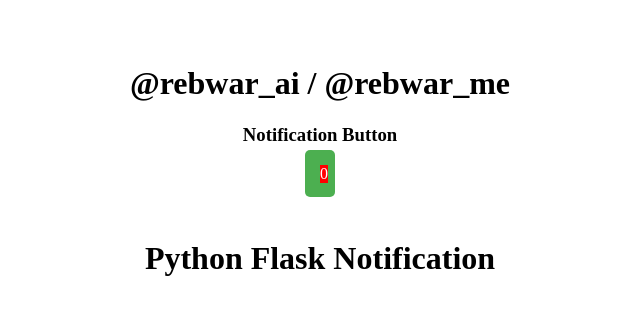
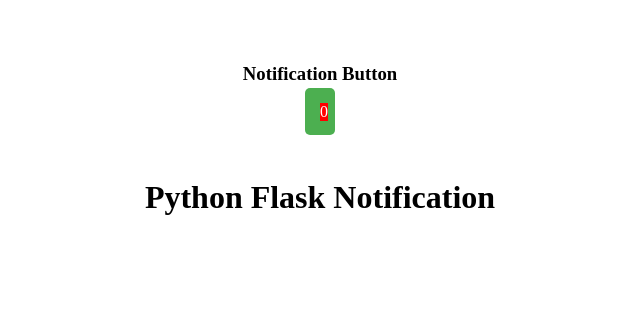
Before and after one commit to ishita0302/Parkezy, a plain HTML site: page notification.html in a window 1280 px wide. Shown: the whole page, without its empty margins (320-960 px from the left). Drawn offline with Linux system fonts and the light colour scheme.

Commit message:
Update notification.html

```diff
--- a/notification.html
+++ b/notification.html
@@ -26,7 +26,6 @@
 <body>
     <div style="width:100%; text-align:center;">
         <br><br>
-        <h1>@rebwar_ai / @rebwar_me</h1>
         <h3>Notification Button</h3>
         <a href="#" class="notification">
             <span class="badge" id="badge">0</span>
```
